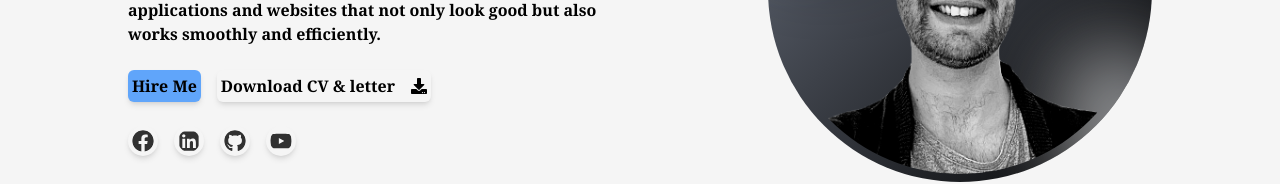
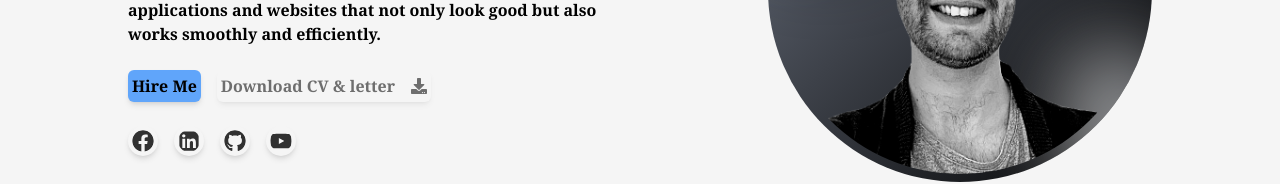
Before and after one commit to IsakGunnardo/Portfolio, a Next.js app: page / in a window 1280 px wide. Shown: the part 442-626 px from the top of the page. Built offline with nearby package versions, Linux system fonts and the light colour scheme.

Commit message:
lite mer fix

```diff
--- a/src/components/Home.tsx
+++ b/src/components/Home.tsx
@@ -14,12 +14,16 @@ const Home = () => {
   const handleDownload = () => {
     const files = [
       {
-        fileName: "Sogeti_CV.pdf",
-        fileUrl: "/assets/Sogeti_CV.pdf"
+        // Sogeti_CV.pdf
+        fileName: "",
+        fileUrl: ""
+        // /assets/Sogeti_CV.pdf
       },
       {
-        fileName: "letter.pdf",
-        fileUrl: "/assets/Sogeti_letter.pdf"
+        // letter.pdf
+        fileName: "",
+        fileUrl: ""
+        // /assets/Sogeti_letter.pdf
       },
     ];
 
@@ -82,8 +86,9 @@ const Home = () => {
               Hire Me
             </button>
 
-<a href="/" onClick={handleDownload}>
-<button className=" font-semibold flex gap-4 items-center justify-center bg-[#F5F5F5] shadow-md p-1 rounded-md  focus:outline-none focus:ring-2 hover:scale-105 ">Download CV & letter
+<a href="#" >
+{/* onClick={handleDownload} */}
+<button className=" font-semibold flex gap-4 items-center justify-center opacity-55 cursor-not-allowed bg-[#F5F5F5] shadow-md p-1 rounded-md  focus:outline-none focus:ring-2 hover:scale-105 ">Download CV & letter
 <FaDownload />
 
 </button>
```
